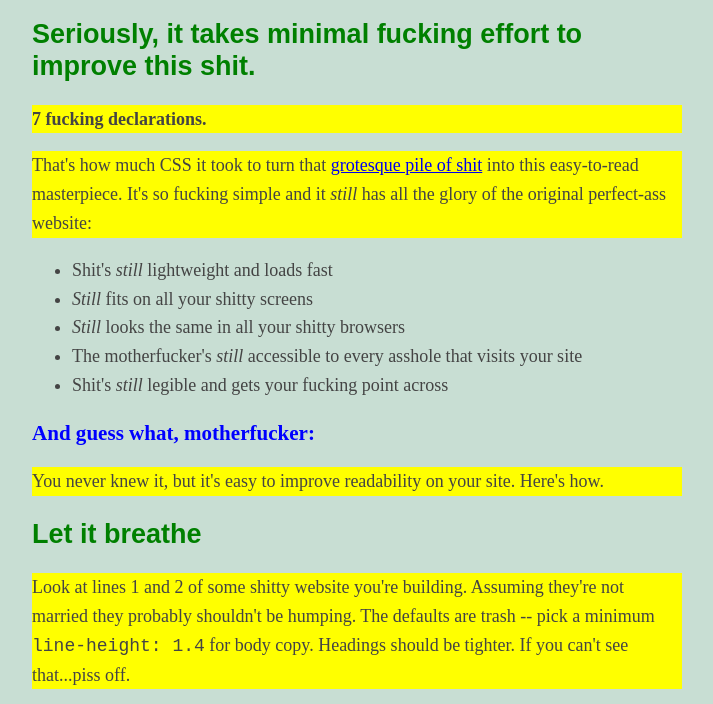
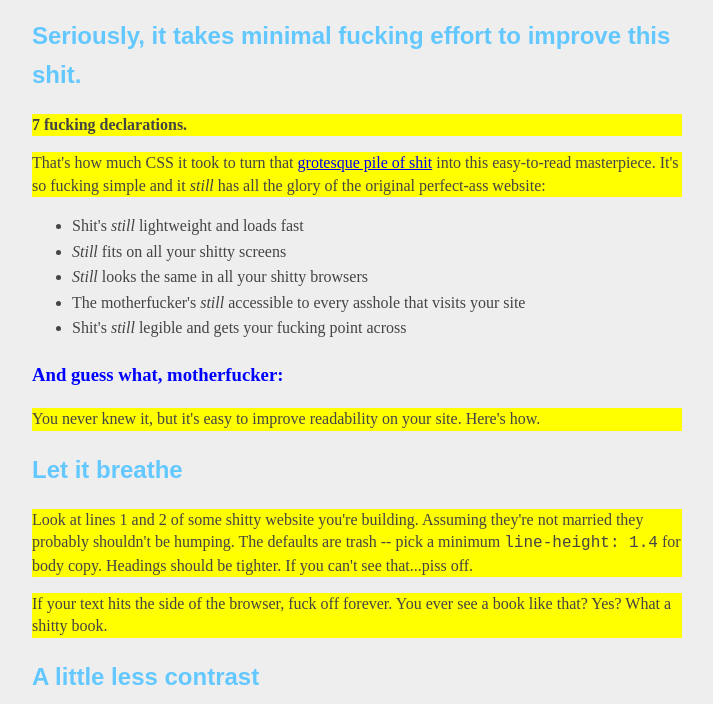
Before and after one commit to Mohamed-Amine-07/Mohamed-Amine-07.github.io, a plain HTML site: page index.html in a window 1280 px wide. Shown: the part 141-845 px from the top of the page, without its empty margins (283-996 px from the left). Drawn offline with Linux system fonts and the light colour scheme; a script that the page names is missing.

Commit message:
ajouter le stylesheet

```diff
--- a/style.css
+++ b/style.css
@@ -1,23 +1,27 @@
 body
-{ background-color : rgb(200,222,211);}
+{ background-color : #EEEEEE;
+font-size : 16px;
+}
 h1
 { color : red;
 font-family : serif;
 font-weight : bold;
-
+line-height: 1.6;
 }
 
 h3
 { color : blue;
 font-family : serif;
 font-weight : bold;
-
+ line-height: 1.6;
 }
 
 h2
-{ color : green;
+{ color : rgb(99,200,255);
 font-family : sans-serif;
 font-weight : bold;
-
+line-height: 1.6;
 }
-p{ background-color : yellow;}
+p{ background-color : yellow;
+line-height: 1.4 ;
+}
```
